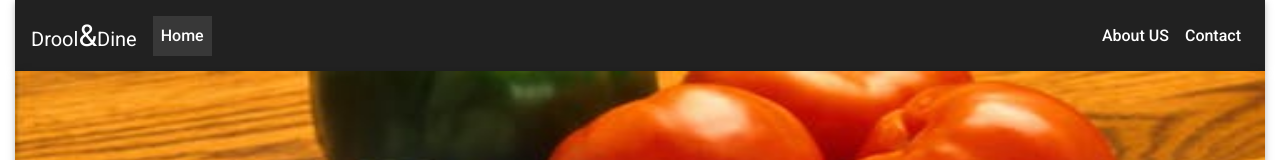
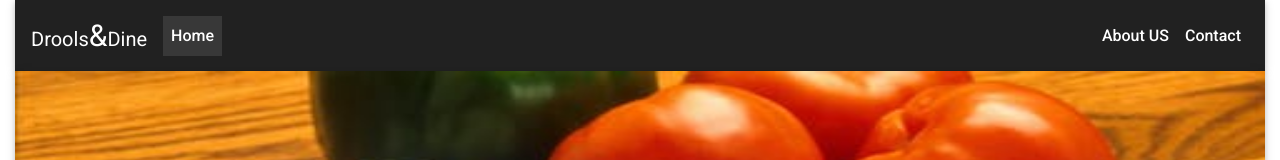
Before and after one commit to tanyagoyal15/menu-app, a React (Create React App) app: page / in a window 1280 px wide. Shown: the top 160 px of the page. Built offline with nearby package versions, Linux system fonts and the light colour scheme; no server answers.

Commit message:
modified

```diff
--- a/public/index.html
+++ b/public/index.html
@@ -21,7 +21,7 @@
     -->
     <link rel="stylesheet" href="https://maxcdn.bootstrapcdn.com/bootstrap/4.0.0/css/bootstrap.min.css" integrity="sha384-Gn5384xqQ1aoWXA+058RXPxPg6fy4IWvTNh0E263XmFcJlSAwiGgFAW/dAiS6JXm" crossorigin="anonymous">
     <link rel="stylesheet" type="text/css" href="https://stackpath.bootstrapcdn.com/font-awesome/4.7.0/css/font-awesome.min.css">
-    <title>Drool&Dine</title>
+    <title>Drools&Dine</title>
   </head>
   <body>
     <div id="root"></div>
--- a/src/components/Navbar.js
+++ b/src/components/Navbar.js
@@ -6,7 +6,7 @@ export default class Navbar extends Component {
 		return (
 			<div className="Navbar container-fluid">
 				<nav className="navbar navbar-expand-lg bg-dark navbar-dark">
-				  <a className="navbar-brand" href="#"><b>Drool<span style={{'fontSize' : '30px'}}>&</span>Dine</b></a>
+				  <a className="navbar-brand" href="#"><b>Drools<span style={{'fontSize' : '30px'}}>&</span>Dine</b></a>
 				  <button className="navbar-toggler" type="button" data-toggle="collapse" data-target="#mainNav" aria-controls="mainNav" aria-expanded="false" aria-label="Toggle navigation" >
 				    <span className="navbar-toggler-icon"></span>
 				  </button>
```
